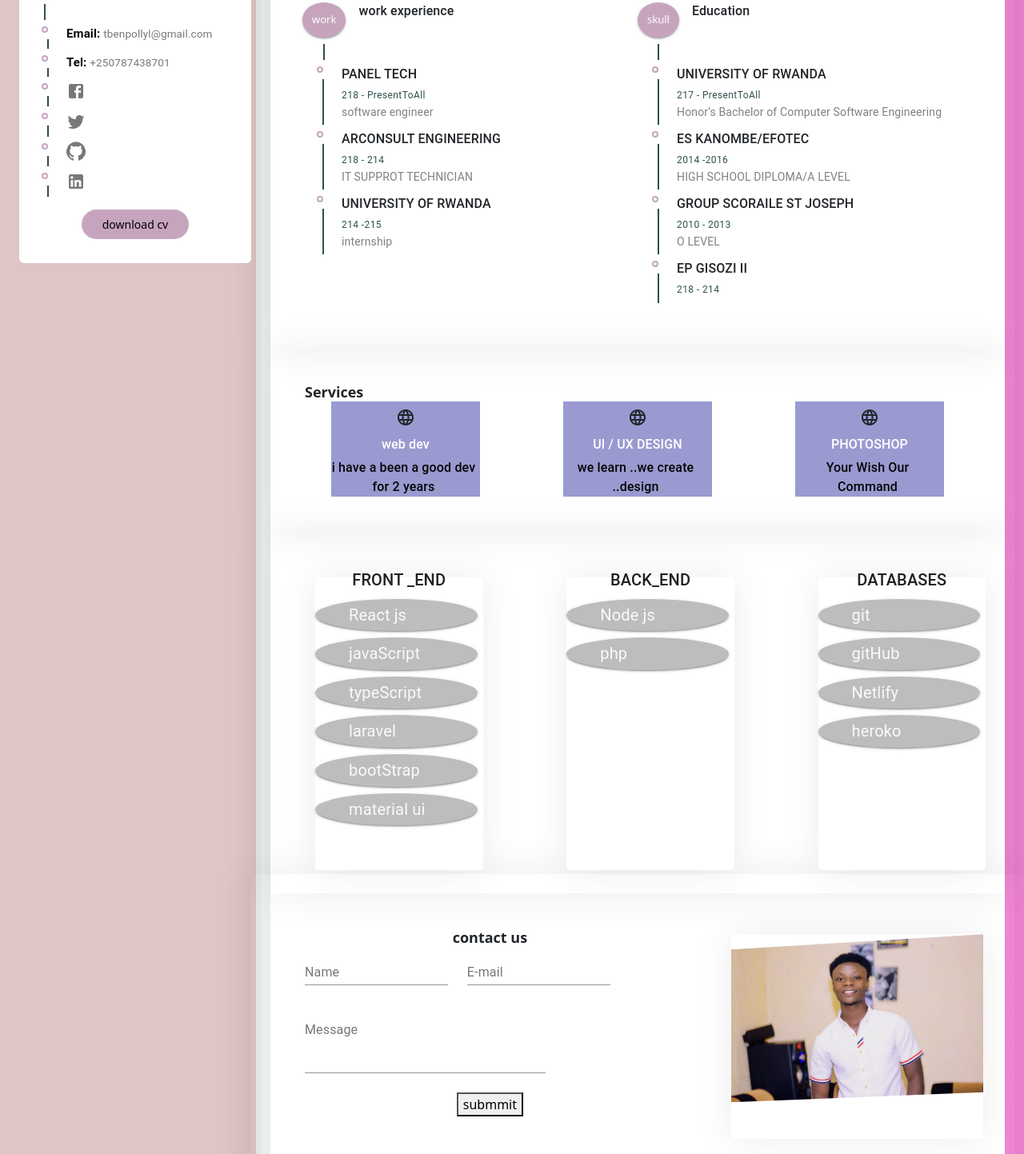
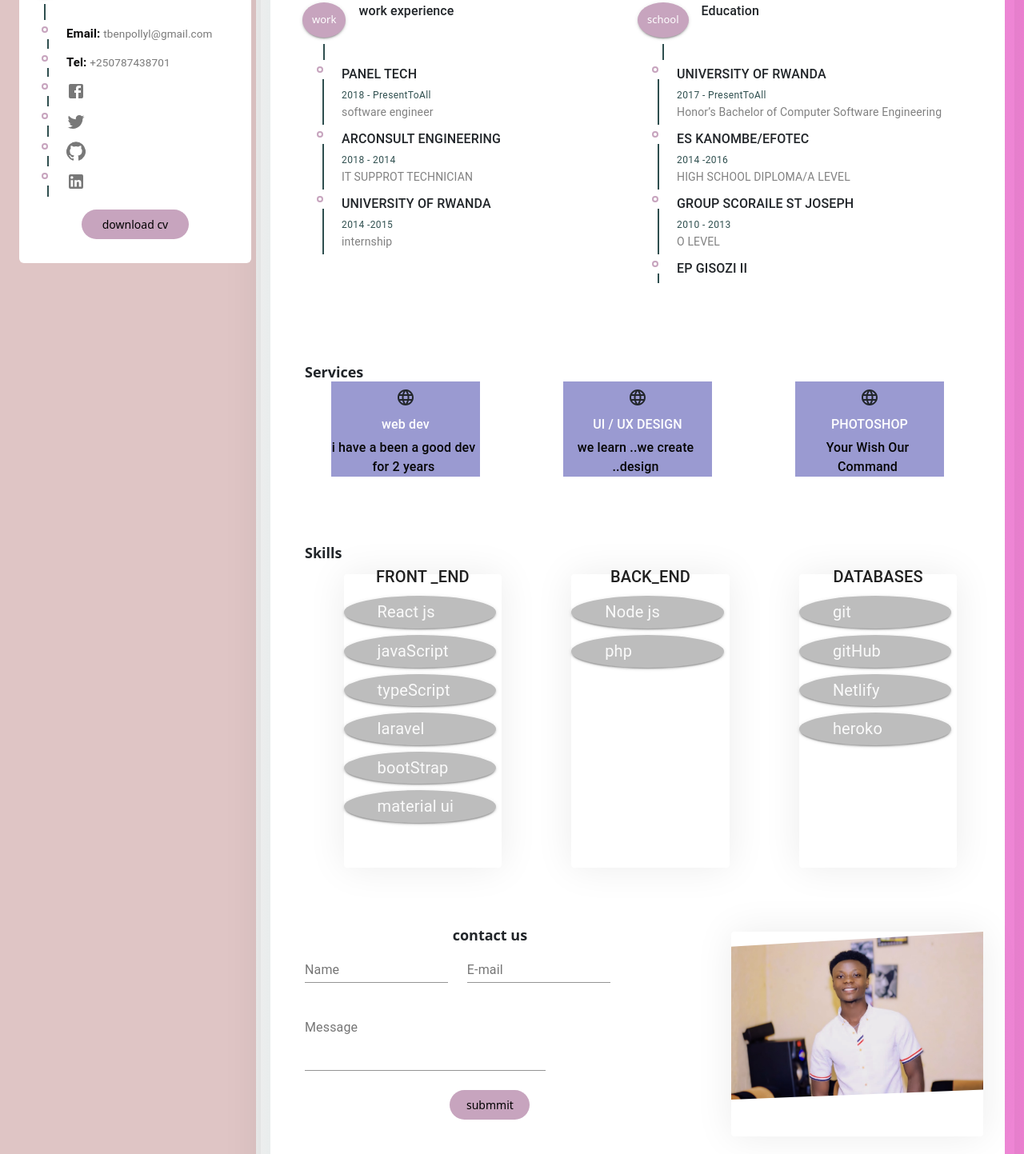
Before and after one commit to tbenjamin1/Portfolio, a React (Create React App) app: page / in a window 1280 px wide. Shown: the part 447-1890 px from the top of the page at 80% size. Built offline with nearby package versions, Linux system fonts and the light colour scheme.

Commit message:
update ui

```diff
--- a/src/components/resume/Resume.css
+++ b/src/components/resume/Resume.css
@@ -1,6 +1,6 @@
 .section{
     padding: 40px;
-    box-shadow: 0px 0px 48px rgb(4,6, 4, 0.08) !important;
+
 }
 .about_text{
 color: darkslategrey !important ;
@@ -95,3 +95,14 @@ line-height: 18px !important;
   margin-right: 7px !important;
 
 }
+.submmit{
+    background-color: var(--main-color) !important;
+    font-size: 14px !important;
+    font-weight: 500 !important;
+    border: 0 !important;
+    border-radius: 50px !important;
+    padding: 1px 12px !important;
+    line-height: 35px !important;
+    min-width: 100px !important;
+    outline: none !important;
+}
--- a/src/components/resume/Resume.js
+++ b/src/components/resume/Resume.js
@@ -1,5 +1,7 @@
 import React from "react";
-import { Grid, Icon, Paper, TextField, Typography } from "@material-ui/core";
+import { Grid, Icon, Paper, TextField, Typography,SchoolIcon,NetworkCheckIcon } from "@material-ui/core";
+// import {SchoolIcon} from '@mui/icons-material/School';
+// import {NetworkCheckIcon} from '@mui/icons-material/NetworkCheck';
 import CustomButton from "../button/Button";
 import resumeData from "../utils/resumeData";
 
@@ -72,7 +74,7 @@ const Resume = () => {
             </Grid>
             {/* eduction */}
             <Grid item sm={12} md={6}>
-              <CustomTimeline title="Education" icon="skull">
+              <CustomTimeline title="Education" icon="school">
                 {resumeData.educations.map((education) => (
                   <TimelineItem>
                     <CustomTimelineSeparator />
@@ -137,6 +139,12 @@ const Resume = () => {
         justify={"space-between"}
         className="section graybg pb_45"
       >
+      <Grid item className="section_title mb_30 ">
+          <span></span>
+          <h6 className="section_title_text"> Skills</h6>
+        </Grid>
+        <Grid container spacing={2} justify="space-around" >
+
         {resumeData.skills.map((skill) => (
           <Grid item sx={12} sm={6} md={3}>
             <Paper elevation={0} className="skill">
@@ -151,6 +159,8 @@ const Resume = () => {
             </Paper>
           </Grid>
         ))}
+        </Grid>
+
       </Grid>
       {/*contact  */}
       <Grid container spacing={6} className="section pt_45 pb_45">
@@ -182,7 +192,7 @@ const Resume = () => {
                   </Grid>
                   <Grid item sm={12}>
 
-                    <button> submmit</button>
+                    <button  className="submmit" > submmit</button>
                   </Grid>
                 </Grid>
               </Grid>
--- a/src/components/utils/resumeData.js
+++ b/src/components/utils/resumeData.js
@@ -27,12 +27,12 @@ export default {
       text: <TwitterIcon />,
     },
     GitHub: {
-      link: "https://www.facebook.com",
+      link: "https://github.com/tbenjamin1",
       txt: "Mylinkdin",
       text: <GitHubIcon />,
     },
     Linkedlin: {
-      link: "https://www.facebook.com",
+      link: "https://www.linkedin.com/in/tuyisingize-benjamin-2480a3211/",
       txt: "myGitHub",
       text: <LinkedInIcon />,
     },
@@ -43,19 +43,19 @@ export default {
   experiences: [
     {
       title: "PANEL TECH",
-      date: "218 - PresentToAll",
+      date: "2018 - PresentToAll",
       description:
         "software engineer",
     },
     {
       title: "ARCONSULT ENGINEERING ",
-      date: "218 - 214",
+      date: "2018 - 2014",
       description:
         "IT SUPPROT TECHNICIAN  ",
     },
     {
       title: "UNIVERSITY OF RWANDA",
-      date: "214 -215",
+      date: "2014 -2015",
       description:
         "internship ",
     },
@@ -65,7 +65,7 @@ export default {
   educations: [
     {
       title: "UNIVERSITY OF RWANDA",
-      date: "217 - PresentToAll",
+      date: "2017 - PresentToAll",
       description:
         " Honor’s Bachelor of Computer Software Engineering ",
     },
@@ -83,7 +83,7 @@ export default {
     },
     {
       title: "EP GISOZI II",
-      date: "218 - 214",
+      date: "",
       description:
         "",
     },
```
Also changed, not shown: 1 other file (tests, documents, lock files or other folders).
